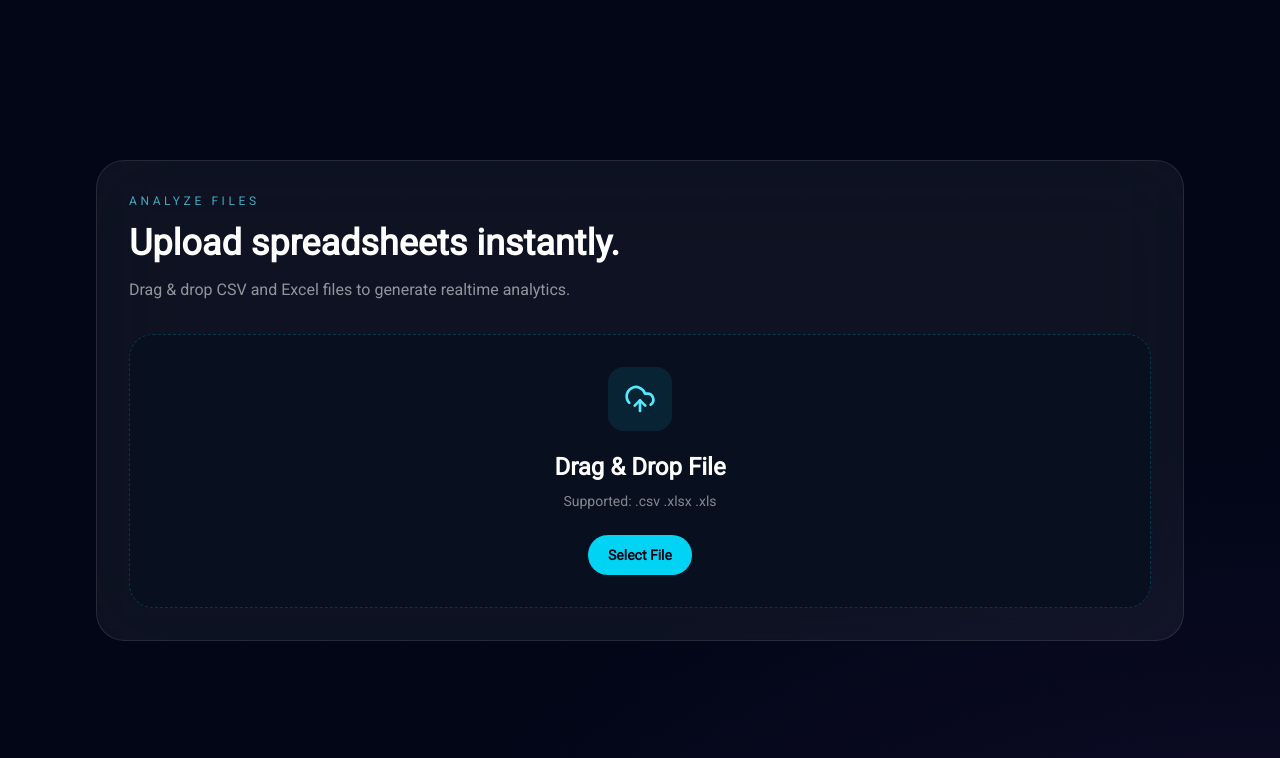
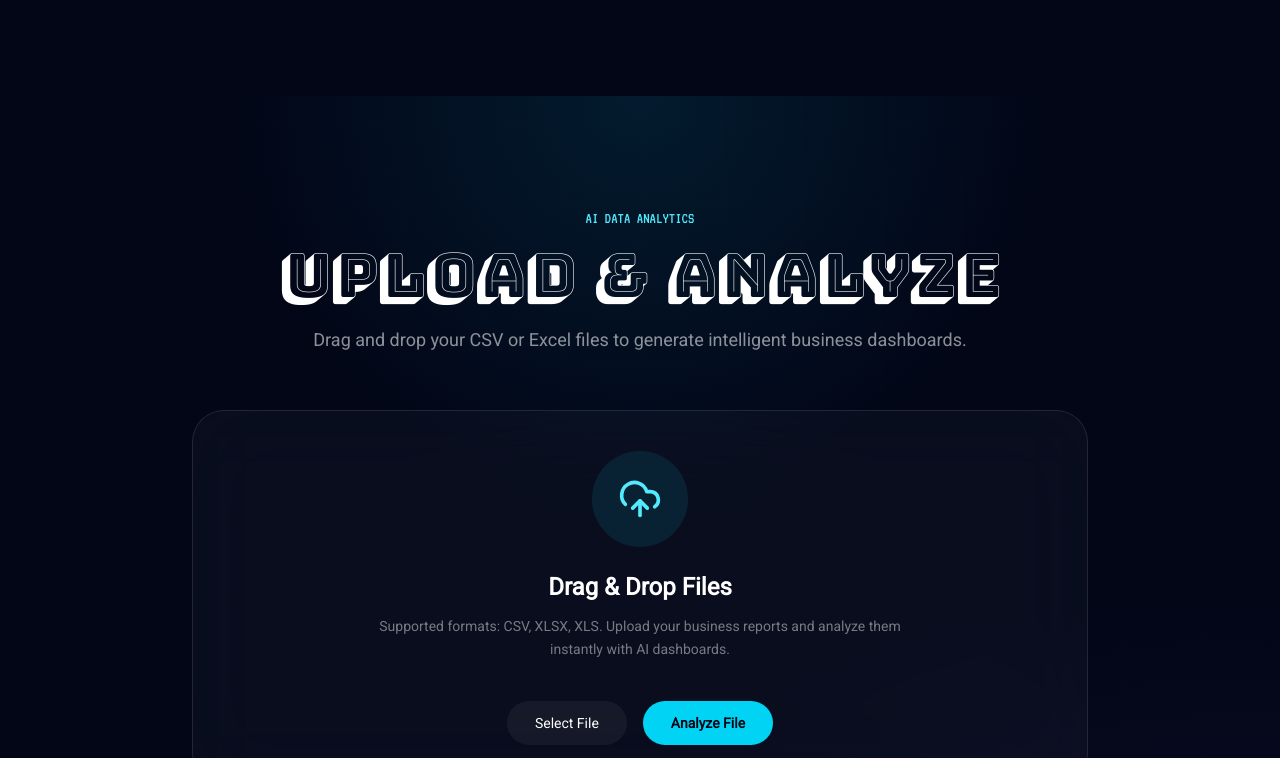
Before and after one commit to Tirthes2004/Sales-Lens, a React app in the folder frontend/: page / in a window 1280 px wide. Shown: the part 2113-2871 px from the top of the page. Built offline with nearby package versions, Linux system fonts and the light colour scheme; the HTML template or start-up script is replaced by a standard one.

Commit message:
analyze dashboard

```diff
--- a/frontend/src/components/dashboard/KPISection.jsx
+++ b/frontend/src/components/dashboard/KPISection.jsx
@@ -1,3 +1,4 @@
+{/*in dev*/}
 const KPISection = ({ kpis }) => {
   return (
     <div className="grid gap-6 md:grid-cols-2 xl:grid-cols-4">
--- a/frontend/src/pages/Analyze.jsx
+++ b/frontend/src/pages/Analyze.jsx
@@ -2,298 +2,376 @@
 
 import { useRef, useState } from 'react';
 
+import {
+  UploadCloud,
+  FileSpreadsheet,
+  Loader2,
+  AlertCircle,
+} from 'lucide-react';
+
+import Papa from 'papaparse';
+
+import ExcelJS from 'exceljs';
+
 import { useNavigate } from 'react-router-dom';
 
-import toast from 'react-hot-toast';
+const Analyze = () => {
+  const inputRef = useRef(null);
 
-import {
-  FileSpreadsheet,
-  UploadCloud,
-} from 'lucide-react';
-
-import { parseCSV } from '../services/csvParser';
-
-import { parseExcel } from '../services/excelParser';
-
-const Analyze = () => {
   const navigate = useNavigate();
 
-  const inputRef = useRef(null);
+  const [selectedFile, setSelectedFile] =
+    useState(null);
 
-  const [file, setFile] = useState(null);
-
-  const [dragActive, setDragActive] =
+  const [loading, setLoading] =
     useState(false);
 
   const [error, setError] = useState('');
 
-  const [loading, setLoading] =
+  const [dragging, setDragging] =
     useState(false);
 
-  const [progress, setProgress] =
-    useState(0);
+  const validateFile = (file) => {
+    if (!file) return false;
 
     const allowedExtensions = [
-    'csv',
-    'xlsx',
-    'xls',
+      '.csv',
+      '.xlsx',
+      '.xls',
     ];
 
-  const MAX_FILE_SIZE = 5 * 1024 * 1024;
+    const fileName =
+      file.name.toLowerCase();
 
-  // VALIDATE FILE
-  const validateFile = (selectedFile) => {
-    const extension =
-      selectedFile.name.split('.').pop();
+    return allowedExtensions.some(
+      (ext) =>
+        fileName.endsWith(ext)
+    );
+  };
 
-    // FILE TYPE
-    if (
-      !allowedExtensions.includes(
-        extension.toLowerCase()
-      )
-    ) {
+  const parseCSV = (file) => {
+    return new Promise(
+      (resolve, reject) => {
+        Papa.parse(file, {
+          header: true,
+          skipEmptyLines: true,
+
+          complete: (results) => {
+            resolve(results.data);
+          },
+
+          error: (err) => {
+            reject(err);
+          },
+        });
+      }
+    );
+  };
+
+  const parseExcel = async (file) => {
+    const workbook =
+      new ExcelJS.Workbook();
+
+    const buffer =
+      await file.arrayBuffer();
+
+    await workbook.xlsx.load(buffer);
+
+    const worksheet =
+      workbook.worksheets[0];
+
+    const rows = [];
+
+    worksheet.eachRow(
+      (row, rowNumber) => {
+        rows.push(row.values);
+      }
+    );
+
+    return rows;
+  };
+
+  const handleFileSelect = (
+    file
+  ) => {
+    setError('');
+
+    if (!validateFile(file)) {
       setError(
         'Only CSV and Excel files are allowed.'
       );
 
-      return false;
+      setSelectedFile(null);
+
+      return;
     }
 
-    // FILE SIZE
-    if (
-      selectedFile.size > MAX_FILE_SIZE
-    ) {
-      setError(
-        'File size must be less than 5MB.'
-      );
+    setSelectedFile(file);
+  };
 
-      return false;
-    }
+  const handleDrop = (e) => {
+    e.preventDefault();
 
-    // EMPTY FILE
-    if (selectedFile.size === 0) {
-      setError('File is empty.');
+    setDragging(false);
 
-      return false;
-    }
+    const file =
+      e.dataTransfer.files[0];
+
+    handleFileSelect(file);
+  };
+
+  const handleAnalyze =
+    async () => {
+      try {
+        setLoading(true);
 
         setError('');
 
-    return true;
-  };
+        if (!selectedFile) {
+          setError(
+            'Please select a file.'
+          );
 
-  // HANDLE FILE
-  const handleFile = (selectedFile) => {
-    if (!selectedFile) return;
+          setLoading(false);
 
-    const valid = validateFile(selectedFile);
-
-    if (!valid) return;
-
-    setFile(selectedFile);
-  };
-
-  // INPUT CHANGE
-  const handleChange = (e) => {
-    const selectedFile = e.target.files[0];
-
-    handleFile(selectedFile);
-  };
-
-  // DRAG OVER
-  const handleDragOver = (e) => {
-    e.preventDefault();
-
-    setDragActive(true);
-  };
-
-  // DRAG LEAVE
-  const handleDragLeave = () => {
-    setDragActive(false);
-  };
-
-  // DROP
-  const handleDrop = (e) => {
-    e.preventDefault();
-
-    setDragActive(false);
-
-    const droppedFile =
-      e.dataTransfer.files[0];
-
-    handleFile(droppedFile);
-  };
-
-  // ANALYZE FILE
-  const handleAnalyze = async () => {
-    if (!file) return;
-
-    try {
-      setLoading(true);
-
-      setProgress(20);
-
-      const extension =
-        file.name.split('.').pop();
-
-      let parsedData = [];
-
-      // CSV
-      if (
-        extension.toLowerCase() === 'csv'
-      ) {
-        parsedData = await parseCSV(file);
+          return;
         }
 
-      // EXCEL
-      else {
-        parsedData = await parseExcel(file);
+        /*
+          optional frontend parsing
+        */
+
+        if (
+          selectedFile.name.endsWith(
+            '.csv'
+          )
+        ) {
+          await parseCSV(
+            selectedFile
+          );
         }
 
-      setProgress(60);
+        if (
+          selectedFile.name.endsWith(
+            '.xlsx'
+          ) ||
+          selectedFile.name.endsWith(
+            '.xls'
+          )
+        ) {
+          await parseExcel(
+            selectedFile
+          );
+        }
 
-      // STORE TEMPORARY DATA
-      sessionStorage.setItem(
-        'uploadedFileData',
-        JSON.stringify(parsedData)
+        /*
+          send file to backend
+        */
+
+        const formData =
+          new FormData();
+
+        /*
+          Backend serializer expects "file"
+        */
+
+        formData.append(
+          'file',
+          selectedFile
         );
 
-      sessionStorage.setItem(
-        'uploadedFileName',
-        file.name
+        const response =
+          await fetch(
+            'http://127.0.0.1:8000/api/upload/',
+            {
+              method: 'POST',
+
+              body: formData,
+            }
           );
 
-      setProgress(100);
+        /*
+          parse backend response
+        */
 
-      toast.success(
-        'File parsed successfully'
+        const data =
+          await response.json();
+
+        /*
+          backend response error
+        */
+
+        if (!response.ok) {
+          console.error(
+            'Backend Error:',
+            data
           );
 
-      // NAVIGATE TO DASHBOARD
-      navigate('/dashboard');
-    } catch (error) {
-      console.error(error);
+          throw new Error(
+            JSON.stringify(data)
+          );
+        }
 
-      toast.error('Analysis failed');
+        /*
+          success message
+        */
+
+        console.log(
+          'Upload Success:',
+          data
+        );
+
+        /*
+          Navigate to dashboard
+        */
+
+        navigate('/dashboard', {
+          state: {
+            dashboardData: data,
+          },
+        });
+      } catch (err) {
+        console.error(err);
+
+        setError(
+          err.message ||
+            'Upload failed.'
+        );
       } finally {
         setLoading(false);
-
-      setTimeout(() => {
-        setProgress(0);
-      }, 1200);
       }
     };
 
   return (
     <section
       id="analyze"
-      className="relative z-10 mx-auto max-w-6xl px-6 py-16 lg:px-8"
+      className="relative flex min-h-screen items-center justify-center overflow-hidden px-6 py-20"
     >
-      <div className="rounded-[28px] border border-white/10 bg-white/5 p-5 backdrop-blur-2xl sm:p-7 lg:p-8">
-        {/* TOP */}
-        <div className="max-w-2xl">
-          <p className="text-xs uppercase tracking-[0.3em] text-cyan-300/70">
-            Analyze Files
+      <div className="absolute inset-0 bg-[radial-gradient(circle_at_top,rgba(6,182,212,0.12),transparent_40%)]" />
+
+      <div className="relative z-10 mx-auto w-full max-w-4xl">
+        {/* header */}
+
+        <div className="mb-14 text-center">
+          <p className="font-retro text-cyan-300">
+            AI DATA ANALYTICS
           </p>
 
-          <h2 className="mt-3 text-3xl font-bold leading-tight sm:text-4xl">
-            Upload spreadsheets instantly.
+          <h2 className="mt-4 font-hero text-5xl text-white md:text-6xl">
+            Upload & Analyze
           </h2>
 
-          <p className="mt-3 text-sm leading-6 text-white/55 sm:text-base">
-            Drag & drop CSV and Excel files to
-            generate realtime analytics.
+          <p className="mx-auto mt-5 max-w-2xl font-body text-lg text-white/55">
+            Drag and drop your CSV
+            or Excel files to
+            generate intelligent
+            business dashboards.
           </p>
         </div>
 
-        {/* DROPZONE */}
+        {/* dropzone */}
+
         <div
-          onDragOver={handleDragOver}
-          onDragLeave={handleDragLeave}
+          onDragOver={(e) => {
+            e.preventDefault();
+
+            setDragging(true);
+          }}
+          onDragLeave={() =>
+            setDragging(false)
+          }
           onDrop={handleDrop}
-          className={`mt-8 rounded-[24px] border border-dashed p-6 text-center transition-all sm:p-8 ${
-            dragActive
-              ? 'border-cyan-400 bg-cyan-400/10'
-              : 'border-cyan-400/20 bg-[#081120]/80'
+          className={`relative rounded-[32px] border border-white/10 bg-white/[0.03] p-10 backdrop-blur-2xl transition-all duration-300 ${
+            dragging
+              ? 'scale-[1.01] border-cyan-400/40 bg-cyan-400/5'
+              : ''
           }`}
         >
-          {/* ICON */}
-          <div className="mx-auto flex h-16 w-16 items-center justify-center rounded-2xl bg-cyan-400/10">
-            {file ? (
-              <FileSpreadsheet className="h-8 w-8 text-cyan-300" />
-            ) : (
-              <UploadCloud className="h-8 w-8 text-cyan-300" />
-            )}
-          </div>
-
-          {/* FILE NAME */}
-          <h3 className="mt-5 text-xl font-semibold sm:text-2xl">
-            {file
-              ? file.name
-              : 'Drag & Drop File'}
-          </h3>
-
-          <p className="mt-2 text-sm text-white/50">
-            Supported: .csv .xlsx .xls
-          </p>
-
-          {/* ERROR */}
-          {error && (
-            <p className="mt-4 text-sm text-red-400">
-              {error}
-            </p>
-          )}
-
-          {/* INPUT */}
           <input
             ref={inputRef}
             type="file"
             accept=".csv,.xlsx,.xls"
-            className="hidden"
-            onChange={handleChange}
+            hidden
+            onChange={(e) =>
+              handleFileSelect(
+                e.target.files[0]
+              )
+            }
           />
 
-          {/* BUTTONS */}
-          <div className="mt-6 flex flex-col items-center justify-center gap-4 sm:flex-row">
+          <div className="flex flex-col items-center justify-center text-center">
+            <div className="flex h-24 w-24 items-center justify-center rounded-full bg-cyan-400/10">
+              <UploadCloud className="h-11 w-11 text-cyan-300" />
+            </div>
+
+            <h3 className="mt-6 text-2xl font-semibold text-white">
+              Drag & Drop Files
+            </h3>
+
+            <p className="mt-3 max-w-xl text-sm leading-relaxed text-white/45">
+              Supported formats:
+              CSV, XLSX, XLS.
+              Upload your business
+              reports and analyze
+              them instantly with AI
+              dashboards.
+            </p>
+
+            {/* file name */}
+
+            {selectedFile && (
+              <div className="mt-8 flex items-center gap-3 rounded-2xl border border-cyan-400/20 bg-cyan-400/10 px-5 py-4">
+                <FileSpreadsheet className="h-5 w-5 text-cyan-300" />
+
+                <span className="text-sm text-white/80">
+                  {
+                    selectedFile.name
+                  }
+                </span>
+              </div>
+            )}
+
+            {/* error */}
+
+            {error && (
+              <div className="mt-6 flex items-center gap-2 rounded-2xl border border-red-500/20 bg-red-500/10 px-4 py-3 text-sm text-red-300">
+                <AlertCircle className="h-4 w-4" />
+
+                <span>{error}</span>
+              </div>
+            )}
+
+            {/* buttons */}
+
+            <div className="mt-10 flex flex-wrap items-center justify-center gap-4">
               <button
                 onClick={() =>
                   inputRef.current.click()
                 }
-              className="rounded-full bg-cyan-400 px-5 py-2.5 text-sm font-semibold text-[#020617] transition hover:scale-[1.03]"
+                className="rounded-full bg-white/5 px-7 py-3 text-sm font-medium text-white transition hover:bg-white/10"
               >
                 Select File
               </button>
 
-            {file && (
               <button
-                onClick={handleAnalyze}
+                onClick={
+                  handleAnalyze
+                }
                 disabled={loading}
-                className="rounded-full border border-white/10 bg-white/5 px-5 py-2.5 text-sm font-semibold text-white transition hover:bg-white/10 disabled:opacity-50"
+                className="flex items-center gap-2 rounded-full bg-cyan-400 px-7 py-3 text-sm font-semibold text-[#020617] transition hover:scale-[1.03] disabled:cursor-not-allowed disabled:opacity-70"
               >
-                {loading
-                  ? 'Processing...'
-                  : 'Analyze File'}
+                {loading ? (
+                  <>
+                    <Loader2 className="h-4 w-4 animate-spin" />
+
+                    Processing...
+                  </>
+                ) : (
+                  'Analyze File'
+                )}
               </button>
-            )}
             </div>
-
-          {/* PROGRESS */}
-          {progress > 0 && (
-            <div className="mt-6">
-              <div className="h-2 overflow-hidden rounded-full bg-white/10">
-                <div
-                  style={{
-                    width: `${progress}%`,
-                  }}
-                  className="h-full rounded-full bg-cyan-400 transition-all duration-500"
-                />
           </div>
-
-              <p className="mt-2 text-sm text-white/50">
-                Progress: {progress}%
-              </p>
-            </div>
-          )}
         </div>
       </div>
     </section>
--- a/frontend/src/pages/Dashboard.jsx
+++ b/frontend/src/pages/Dashboard.jsx
@@ -1,4 +1,8 @@
-import { useEffect, useRef, useState } from 'react';
+import {
+  useEffect,
+  useRef,
+  useState,
+} from 'react';
 
 import {
   Loader2,
@@ -10,6 +14,7 @@ import KPISection from '../components/dashboard/KPISection';
 import RevenueChart from '../components/dashboard/RevenueChart';
 
 import ProductChart from '../components/dashboard/ProductChart';
+
 import RegionalChart from '../components/dashboard/RegionalChart';
 
 import MonthlyComparisonChart from '../components/dashboard/MonthlyComparisonChart';
@@ -20,7 +25,7 @@ import ExportButtons from '../components/dashboard/ExportButtons';
 
 import { exportDashboardPdf } from '../utils/exportPdf';
 
-import { exportKpiCsv } from '../utils/exportCSV';
+import { exportKpiCsv } from '../utils/exportCsv';
 
 const Dashboard = () => {
   const dashboardRef = useRef(null);
@@ -28,10 +33,24 @@ const Dashboard = () => {
   const [loading, setLoading] =
     useState(true);
 
-  const [dashboardData, setDashboardData] =
-    useState(null);
+  const [error, setError] = useState('');
 
-  const [error, setError] = useState('');
+  const [kpis, setKpis] = useState([]);
+
+  const [revenueTrend, setRevenueTrend] =
+    useState([]);
+
+  const [topProducts, setTopProducts] =
+    useState([]);
+
+  const [regionalBreakdown,
+    setRegionalBreakdown] = useState([]);
+
+  const [monthlyComparison,
+    setMonthlyComparison] = useState([]);
+
+  const [narrative, setNarrative] =
+    useState('');
 
   useEffect(() => {
     const fetchDashboardData =
@@ -39,52 +58,84 @@ const Dashboard = () => {
         try {
           setLoading(true);
 
-          const storedData =
-            sessionStorage.getItem(
-              'uploadedFileData'
-            );
+          const BASE_URL =
+            'http://127.0.0.1:8000/api';
 
-          const fileName =
-            sessionStorage.getItem(
-              'uploadedFileName'
-            );
+          const [
+            dashboardRes,
+            salesRes,
+            profitRes,
+            regionRes,
+            productRes,
+          ] = await Promise.all([
+            fetch(
+              `${BASE_URL}/analytics/dashboard/`
+            ),
 
-            if (!storedData) {
+            fetch(
+              `${BASE_URL}/analytics/sales/`
+            ),
+
+            fetch(
+              `${BASE_URL}/analytics/profit/`
+            ),
+
+            fetch(
+              `${BASE_URL}/analytics/regions/`
+            ),
+
+            fetch(
+              `${BASE_URL}/analytics/products/`
+            ),
+          ]);
+
+          if (
+            !dashboardRes.ok ||
+            !salesRes.ok ||
+            !profitRes.ok ||
+            !regionRes.ok ||
+            !productRes.ok
+          ) {
             throw new Error(
-              'No uploaded file found.'
+              'Failed to fetch analytics data.'
             );
           }
 
-          const parsedData =
-            JSON.parse(storedData);
+          const dashboardData =
+            await dashboardRes.json();
 
-          const response = await fetch(
-            'VITE_API_URL',
-            {
-              method: 'POST',
+          const salesData =
+            await salesRes.json();
 
-               headers: {
-                'Content-Type':
-                  'application/json',
-              },
+          const profitData =
+            await profitRes.json();
 
-              body: JSON.stringify({
-                fileName,
-                data: parsedData,
-              }),
-            }
+          const regionData =
+            await regionRes.json();
+
+          const productData =
+            await productRes.json();
+
+          setKpis(
+            dashboardData.kpis || []
           );
 
-           if (!response.ok) {
-            throw new Error(
-              'Backend request failed.'
-            );
-          }
+          setNarrative(
+            dashboardData.narrative ||
+              ''
+          );
 
-          const result =
-            await response.json();
+          setRevenueTrend(salesData);
 
-          setDashboardData(result);
+          setMonthlyComparison(
+            profitData
+          );
+
+          setRegionalBreakdown(
+            regionData
+          );
+
+          setTopProducts(productData);
         } catch (err) {
           console.error(err);
 
@@ -94,7 +145,7 @@ const Dashboard = () => {
         }
       };
 
-      fetchDashboardData();
+    fetchDashboardData();
   }, []);
 
   if (loading) {
@@ -105,14 +156,14 @@ const Dashboard = () => {
         </div>
 
         <h2 className="mt-8 text-3xl font-bold">
-          Processing Analytics...
+          Loading Dashboard...
         </h2>
 
         <p className="mt-4 text-white/55">
           Waiting for backend response.
         </p>
       </div>
-      );
+    );
   }
 
   if (error) {
@@ -120,7 +171,7 @@ const Dashboard = () => {
       <div className="flex min-h-screen items-center justify-center bg-[#020617] text-white">
         <div className="text-center">
           <h2 className="text-3xl font-bold text-red-400">
-            Something went wrong
+            Backend Connection Failed
           </h2>
 
           <p className="mt-4 text-white/55">
@@ -129,18 +180,7 @@ const Dashboard = () => {
         </div>
       </div>
     );
-    }
-
-  if (!dashboardData) return null;
-
-  const {
-    kpis,
-    revenueTrend,
-    topProducts,
-    regionalBreakdown,
-    monthlyComparison,
-    narrative,
-  } = dashboardData;
+  }
 
   return (
     <div className="min-h-screen bg-[#020617] text-white">
@@ -200,7 +240,6 @@ const Dashboard = () => {
           data={monthlyComparison}
         />
 
-
         <NarrativeSection
           narrative={narrative}
         />
```
Lines whose indentation alone changed are shown as unchanged.
